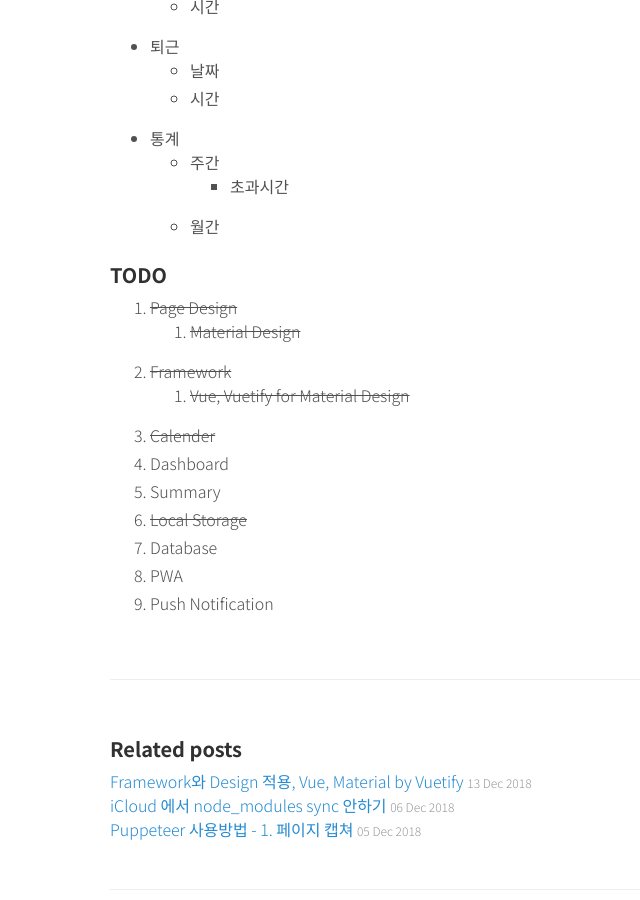
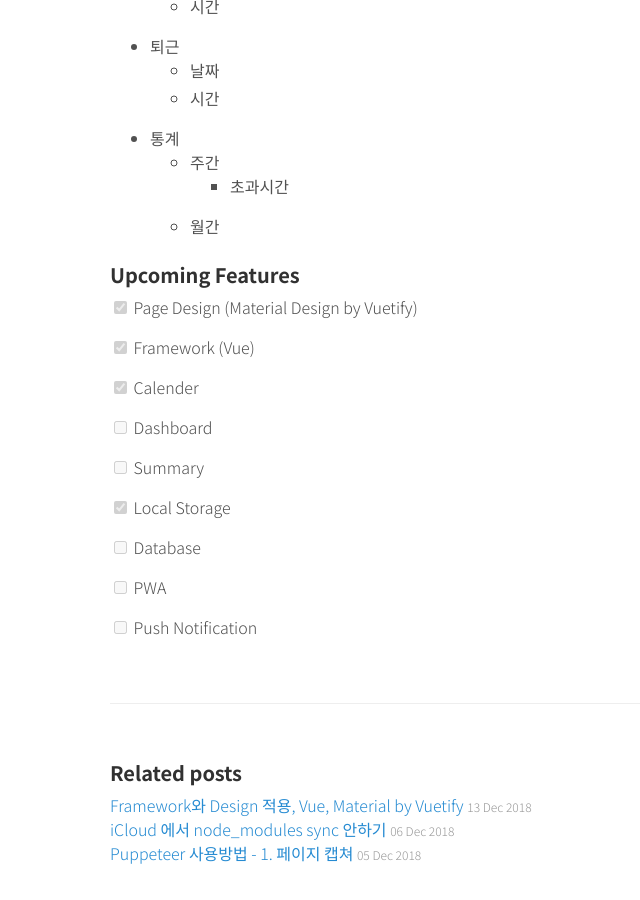
Before and after one commit to daehwann/blog, a Jekyll site: the page built from _posts/2018-12-07-52hours.md, in a window 1280 px wide and 900 px high, scrolled down 2087 px. Shown: the whole window, without its empty margins (194-834 px from the left). Built offline with Jekyll 4.4.1, drawn with Linux system fonts in a browser that asks for light colours; comment, search, counter and statistics services are not loaded.

Commit message:
52hours 공통영역 수정

```diff
--- a/_posts/2018-12-07-52hours.md
+++ b/_posts/2018-12-07-52hours.md
@@ -42,6 +42,6 @@ tags: [52시간, 퇴근, 칼퇴]
     - 초과시간
   - 월간
 
-### TODO
+### Upcoming Features
 
 {% include_relative _include_52hours-to-do.md %}
--- a/_posts/_include_52hours-to-do.md
+++ b/_posts/_include_52hours-to-do.md
@@ -1,11 +1,18 @@
-1. ~~Page Design~~
-    1. ~~Material Design~~
-1. ~~Framework~~
-    1. ~~Vue, Vuetify for Material Design~~
-1. ~~Calender~~
-1. Dashboard
-1. Summary
-1. ~~Local Storage~~
-1. Database
-1. PWA
-1. Push Notification
+
+  <input type="checkbox" disabled checked/> Page Design (Material Design by Vuetify)
+
+  <input type="checkbox" disabled checked/> Framework (Vue)
+
+  <input type="checkbox" disabled checked/> Calender
+
+  <input type="checkbox" disabled /> Dashboard
+
+  <input type="checkbox" disabled /> Summary
+
+  <input type="checkbox" disabled checked/> Local Storage
+
+  <input type="checkbox" disabled /> Database
+
+  <input type="checkbox" disabled /> PWA
+
+  <input type="checkbox" disabled /> Push Notification
```
Also changed, not shown: _posts/2018-12-13-52hours-design-upgraded-using-vue-and-vuetify.md (+4 -0 lines).
